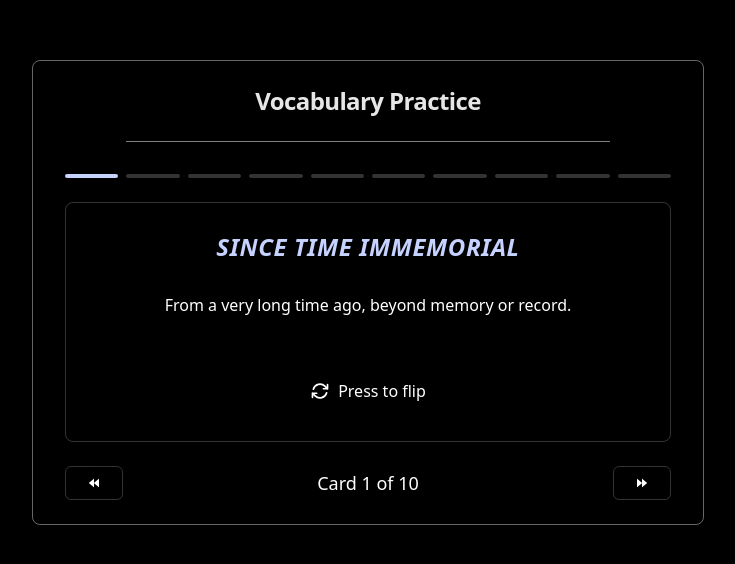
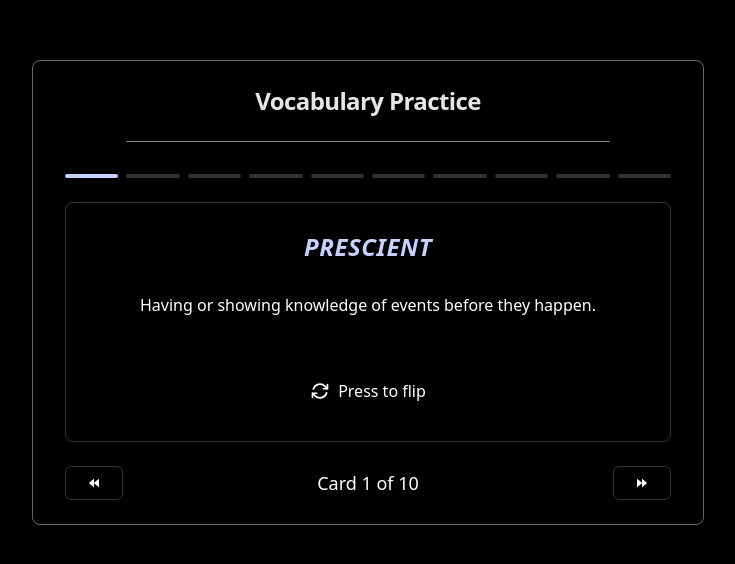
Before and after one commit to deregowskipiotr/fishka, a React (Vite) app: page / in a window 1280 px wide. Shown: the part 108-672 px from the top of the page, without its empty margins (272-1007 px from the left). Built offline with nearby package versions, Linux system fonts and the light colour scheme.

Commit message:
another part of words

```diff
--- a/src/constants/index.ts
+++ b/src/constants/index.ts
@@ -8,73 +8,76 @@ export interface VocabularyWord {
 
 export const vocabularyWords: VocabularyWord[] = [
   {
-    word: "since time immemorial",
-    explanation: "From a very long time ago, beyond memory or record.",
+    word: "prescient",
+    explanation: "Having or showing knowledge of events before they happen.",
     example:
-      "This tradition has been followed since time immemorial in our village.",
+      "Her prescient comments about the market proved correct a year later.",
     example1:
-      "The legend has been passed down orally since time immemorial, preserving ancient cultural values.",
+      "The author's prescient vision of technological change now seems almost prophetic.",
   },
   {
-    word: "to immortalize",
-    explanation: "To make something or someone remembered forever.",
-    example: "The artist immortalized the hero in his statue.",
+    word: "topsy-turvy",
+    explanation: "In a state of confusion, disorder, or chaos.",
+    example: "After the move, everything in the house was topsy-turvy.",
     example1:
-      "Her groundbreaking work in science immortalized her name in history books.",
+      "The sudden resignation threw the company’s future into a topsy-turvy uncertainty.",
   },
   {
-    word: "to revel",
-    explanation: "To enjoy oneself in a lively and noisy way.",
-    example: "They revelled all night after winning the championship.",
+    word: "klutzy",
+    explanation: "Clumsy or awkward in movement or behavior.",
+    example: "I’m a bit klutzy, so I bumped into the table again.",
     example1:
-      "The crowd reveled in the festive atmosphere, celebrating without a care.",
+      "Despite being notoriously klutzy, she managed to keep her balance during the performance.",
   },
   {
-    word: "to dangle",
-    explanation: "To hang or swing loosely.",
-    example: "She dangled her feet over the edge of the pier.",
+    word: "for want of a better word",
+    explanation:
+      "Used when you can’t find a more accurate or suitable expression.",
+    example: "He was, for want of a better word, unusual.",
     example1:
-      "The keys dangled from his fingers as he contemplated the task ahead.",
+      "The mood was, for want of a better word, electric—an indescribable mix of fear and excitement.",
   },
   {
-    word: "to gasp",
-    explanation: "To inhale suddenly with surprise or shock.",
-    example: "She gasped when she saw the breathtaking view.",
+    word: "to imbibe",
+    explanation:
+      "To drink, especially alcohol; or to absorb ideas or knowledge.",
+    example: "We sat by the fire and imbibed a few glasses of wine.",
     example1:
-      "The audience gasped in astonishment at the magician's final trick.",
+      "She eagerly imbibed the revolutionary ideas circulating among artists of that era.",
   },
   {
-    word: "spitting image",
-    explanation: "To look exactly like someone else.",
-    example: "He is the spitting image of his father.",
+    word: "cheek by jowl",
+    explanation: "Very close together; side by side.",
+    example: "The houses in the old town stand cheek by jowl.",
     example1:
-      "The child was the spitting image of her grandmother in her youth.",
+      "Different cultures live cheek by jowl in this vibrant district of the city.",
   },
   {
-    word: "to binge on sth",
-    explanation:
-      "To eat or consume something in large amounts over a short period.",
-    example: "He binged on sweets during the holidays.",
-    example1: "After exams, students often binge on streaming shows to relax.",
+    word: "to slouch",
+    explanation: "To sit, stand, or walk with shoulders and head bent forward.",
+    example: "Don’t slouch at your desk—it’s bad for your posture.",
+    example1:
+      "He slouched into the meeting, exuding an air of casual indifference that irritated his boss.",
   },
   {
-    word: "unquenchable",
-    explanation: "Impossible to satisfy or put an end to.",
-    example: "She had an unquenchable thirst for knowledge.",
+    word: "ignominious",
+    explanation: "Deserving or causing public disgrace or shame.",
+    example: "The team suffered an ignominious defeat in the finals.",
     example1:
-      "His unquenchable desire for adventure led him to explore remote places.",
+      "The politician’s career ended in an ignominious scandal that ruined his reputation.",
   },
   {
-    word: "to supersede",
-    explanation: "To replace something with something newer or better.",
-    example: "Digital cameras have superseded film cameras in recent years.",
-    example1: "The new regulations supersede all previous rules and policies.",
+    word: "cesspit",
+    explanation: "A disgusting or corrupt place; a pit for waste matter.",
+    example: "The back alley was a cesspit of rubbish and bad smells.",
+    example1:
+      "The scandal exposed the company as a cesspit of greed and incompetence.",
   },
   {
-    word: "flawless",
-    explanation: "Without any mistakes or imperfections.",
-    example: "She gave a flawless performance on stage.",
+    word: "to oust",
+    explanation: "To force someone out of a position or place.",
+    example: "The rebels tried to oust the president from power.",
     example1:
-      "The report was flawless, showing meticulous attention to detail.",
+      "Shareholders voted to oust the CEO after a series of disastrous financial decisions.",
   },
 ];
```
